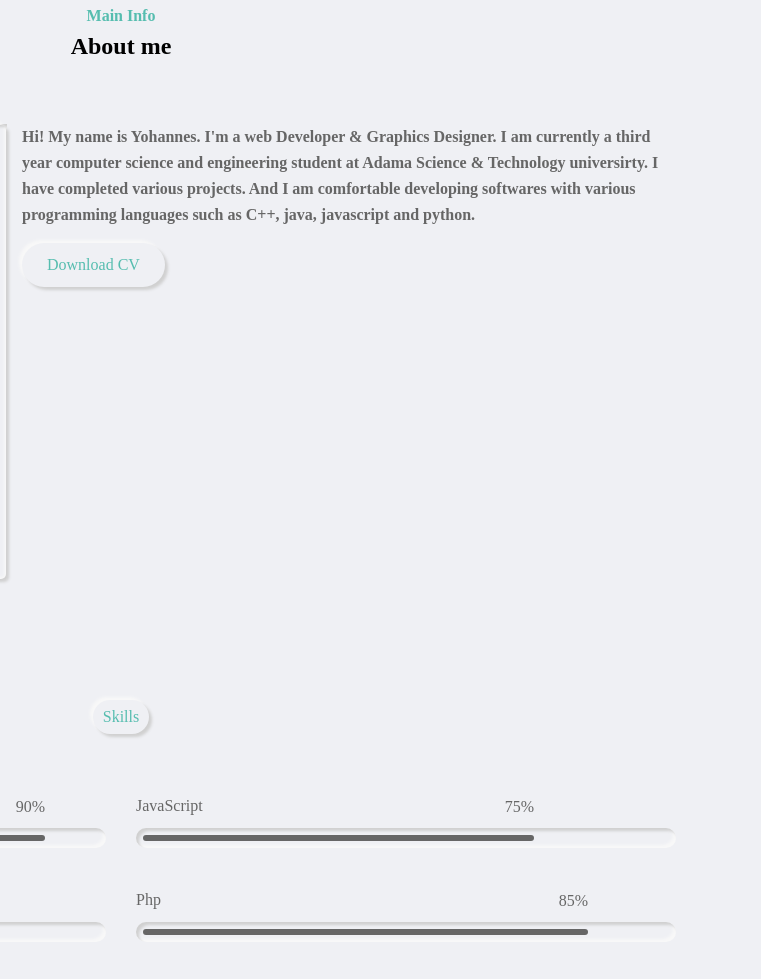
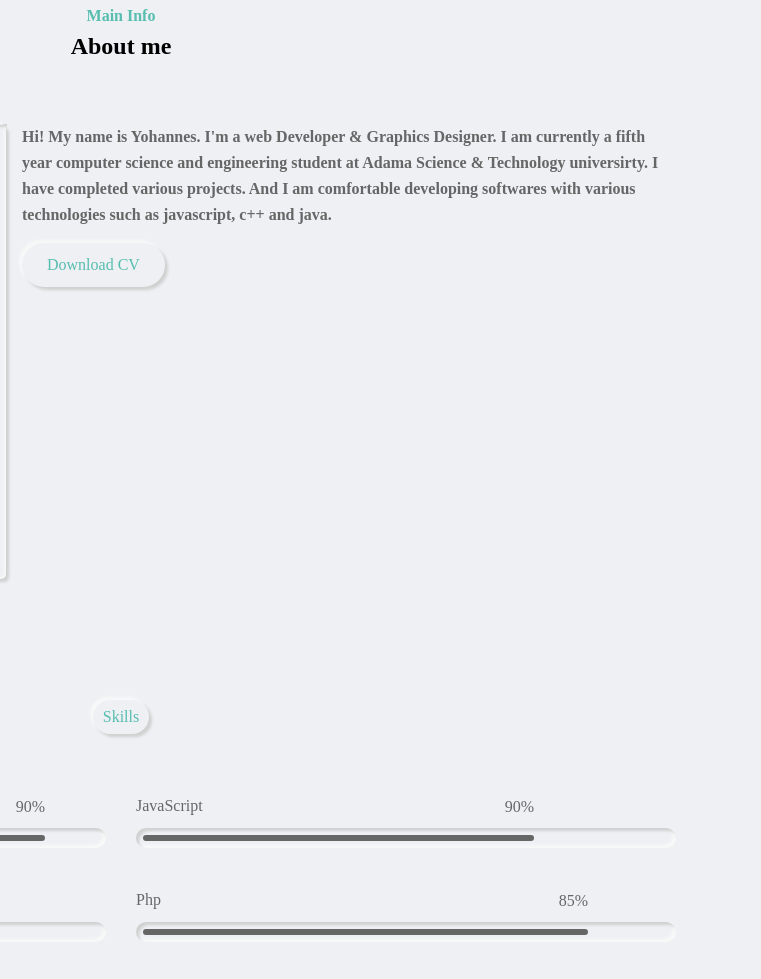
Before and after one commit to jo-ui/portfolio, a plain HTML site: page index.html in a window 1280 px wide. Shown: the part 900-1879 px from the top of the page, 519-1280 px from the left. Drawn offline with Linux system fonts and the light colour scheme.

Commit message:
Update index.html

```diff
--- a/index.html
+++ b/index.html
@@ -1,11 +1,5 @@
-<!-- Yohannes Beneberu A/UR15058/10 Section - 4 -->
-
-
-
-
 <!DOCTYPE html>
 <html lang="zxx">
-
 <head>
     <meta charset="utf-8">
     <title>Personal Portfolio Website</title>
@@ -149,7 +143,7 @@
                     <!--social links start-->
                 </div>
                 <div class="about-info">
-                    <p><span>Hi! My name is Yohannes. I'm a web Developer & Graphics Designer. I am currently a third year computer science and engineering student at Adama Science & Technology universirty. I have completed various projects. And I am comfortable developing softwares with various programming languages such as C++, java, javascript and python.</span></p>
+                    <p><span>Hi! My name is Yohannes. I'm a web Developer & Graphics Designer. I am currently a fifth year computer science and engineering student at Adama Science & Technology universirty. I have completed various projects. And I am comfortable developing softwares with various technologies such as javascript, c++ and java.</span></p>
                     <a href="Yohannes Beneberu CV.pdf" class="btn-1 outer-shadow hover-in-shadow">Download CV</a>
                 </div>
             </div>
@@ -179,7 +173,7 @@
                             <p>JavaScript</p>
                             <div class="progress inner-shadow">
                                 <div class="progress-bar" style="width: calc(75% - 14px)">
-                                    <span>75%</span>
+                                    <span>90%</span>
                                 </div>
                             </div>
                         </div>
```
